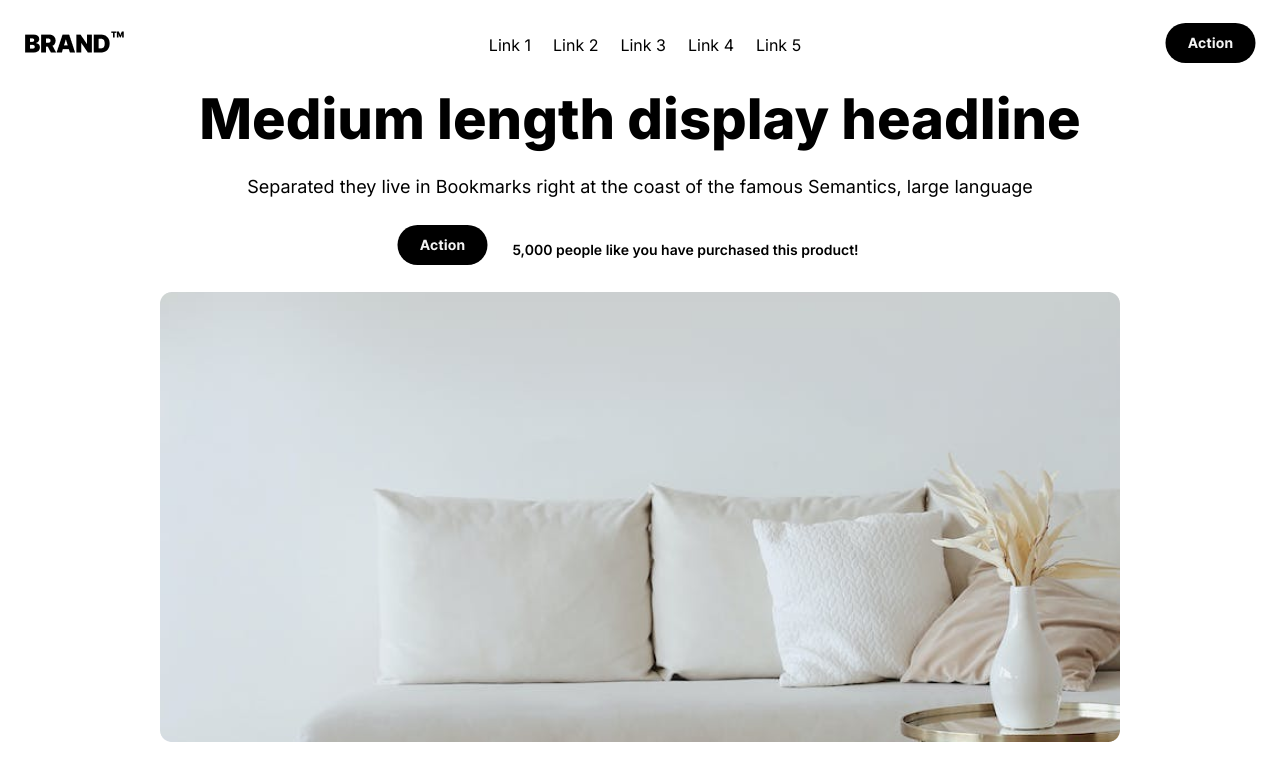
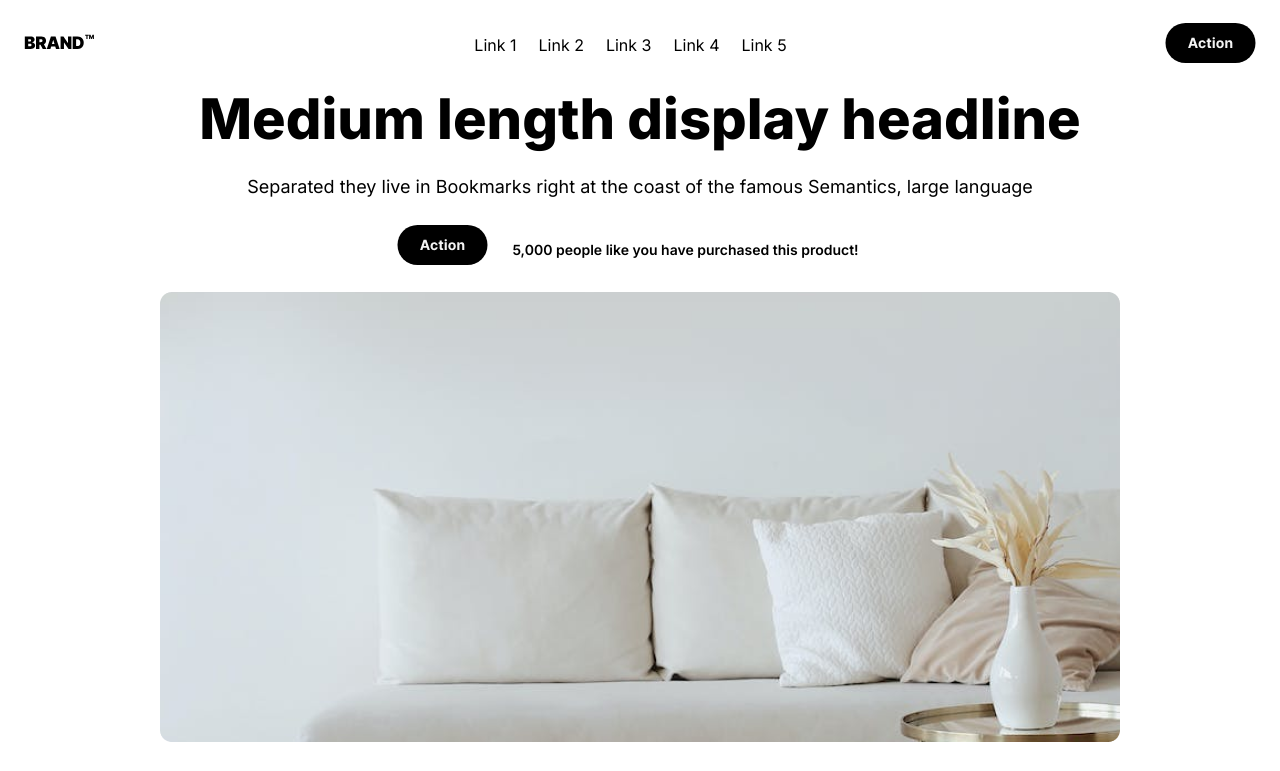
Before and after one commit to Svavski/Project9, a plain HTML site: page index.html in a window 1280 px wide. Shown: the top 771 px of the page. Drawn offline with Linux system fonts and the light colour scheme; a web font is replaced by a local one.

Commit message:
Update index.html

```diff
--- a/index.html
+++ b/index.html
@@ -20,8 +20,8 @@
         <header class="nav-bar">
             <a href="#">
                 <picture>
-                    <source media="(min-width: 1440px)" srcset="assets/icons/logo-exl.png">
-                    <source media="(min-width: 744px)" srcset="assets/icons/logo-exl.png">
+                    <source media="(min-width: 1440px)" srcset="assets/icons/Mobile-Logo.svg">
+                    <source media="(min-width: 744px)" srcset="assets/icons/Mobile-Logo.svg">
                     <img src="assets/icons/Mobile-Logo.svg" alt="logo icon">
                 </picture>
             </a>
```
